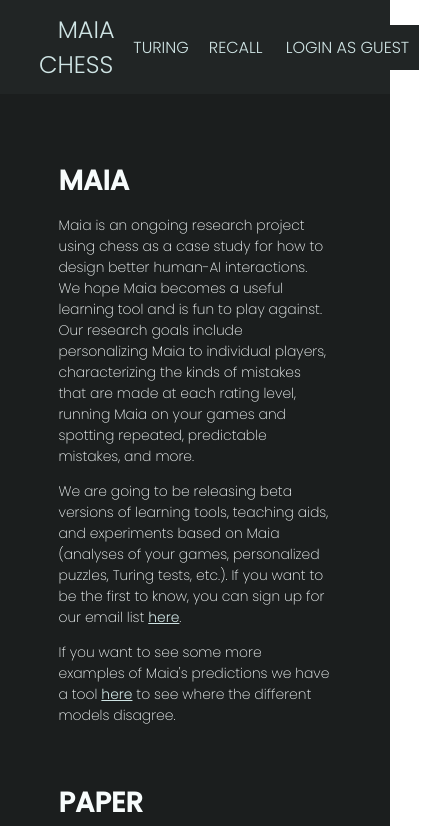
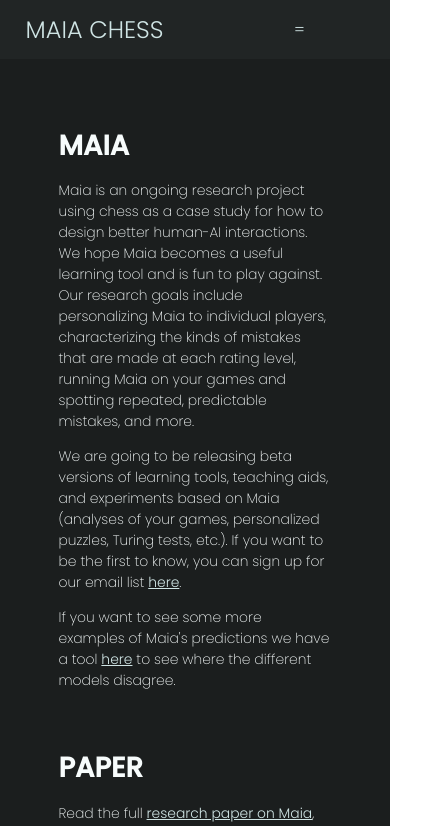
Before and after one commit to CSSLab/maia-survey, a React (Create React App) app: page / in a window 390 px wide. Shown: the top 826 px of the page, 422 px wide, since content can reach past the window. Built offline with nearby package versions, Linux system fonts and the light colour scheme; no server answers.

Commit message:
feat(header): responsive mobile header

```diff
--- a/src/api/common/index.ts
+++ b/src/api/common/index.ts
@@ -1 +1,2 @@
 export * from "./auth";
+export * from "./utils";
--- a/src/api/common/utils.ts
+++ b/src/api/common/utils.ts
@@ -1,3 +1,16 @@
-// eslint-disable-next-line import/prefer-default-export
+import { useEffect, useState } from "react";
+
 export const buildUrl = (path: string) =>
   process.env.REACT_APP_API_BASE_URL + path;
+
+export const useInnerWidth = () => {
+  const [width, setWidth] = useState(window.innerWidth);
+
+  useEffect(() => {
+    const handleWindowResize = () => setWidth(window.innerWidth);
+    window.addEventListener("resize", handleWindowResize);
+    return () => window.removeEventListener("resize", handleWindowResize);
+  }, []);
+
+  return width;
+};
--- a/src/components/header/index.tsx
+++ b/src/components/header/index.tsx
@@ -1,5 +1,6 @@
-import React from "react";
+import React, { useCallback, useState } from "react";
 import { Link } from "react-router-dom";
+import { useInnerWidth } from "../../api";
 import { UseAuthControllerHook } from "../../hooks/auth";
 
 import "./styles.scss";
@@ -11,7 +12,37 @@
 const Header = ({
   authController: [userName, [login, authenticateWithLichess], logout],
 }: Props) => {
-  return (
+  const width = useInnerWidth();
+  const [showMenu, setShowMenu] = useState<boolean>(false);
+
+  const toggleMenu = useCallback(() => setShowMenu(!showMenu), [showMenu]);
+
+  return width <= 750 ? (
+    <div className="header-container">
+      <h2>
+        <Link to="/">MAIA CHESS</Link>
+      </h2>
+      <div className="auth-container">
+        <button onClick={toggleMenu}>=</button>
+        <div className={showMenu ? "dropdown-menu-open " : "dropdown-menu"}>
+          <Link to="/turing">TURING</Link>
+          <Link to="/recall">RECALL</Link>
+          {userName ? (
+            <Link to="/" onClick={logout}>
+              LOGOUT
+            </Link>
+          ) : (
+            <Link to="/" onClick={login}>
+              LOGIN
+            </Link>
+          )}
+          <button onClick={authenticateWithLichess}>
+            AUTHENTICATE WITH LICHESS
+          </button>
+        </div>
+      </div>
+    </div>
+  ) : (
     <div className="header-container">
       <h2>
         <Link to="/">MAIA CHESS</Link>
--- a/src/components/header/styles.scss
+++ b/src/components/header/styles.scss
@@ -1,5 +1,4 @@
-@import "../../styles/foundation/layout";
-@import "../../styles/foundation/colours";
+@import "../../styles/foundation/base";
 
 .header-container {
   @extend .row;
@@ -27,6 +26,11 @@
 
     @extend .highlight;
   }
+
+  @include mobile {
+    padding-left: 4vw;
+    padding-right: 4vw;
+  }
 }
 
 .header-menu {
@@ -50,12 +54,14 @@
     border: none;
     font-size: inherit;
     font-family: inherit;
+    width: 100%;
 
     @extend .highlight;
   }
 
   button:hover {
     cursor: pointer;
+  }
 }
 
 .dropdown-menu {
@@ -69,7 +75,6 @@
   border-radius: 2px;
   transition: 0.2s;
 }
-}
 
 .auth-container:hover .dropdown-menu {
   @extend .col;
@@ -78,3 +83,8 @@
 .dropdown-menu:hover {
   @extend .col;
 }
+
+.dropdown-menu-open {
+  @extend .dropdown-menu;
+  @extend .col;
+}
```
Lines whose indentation alone changed are shown as unchanged.
